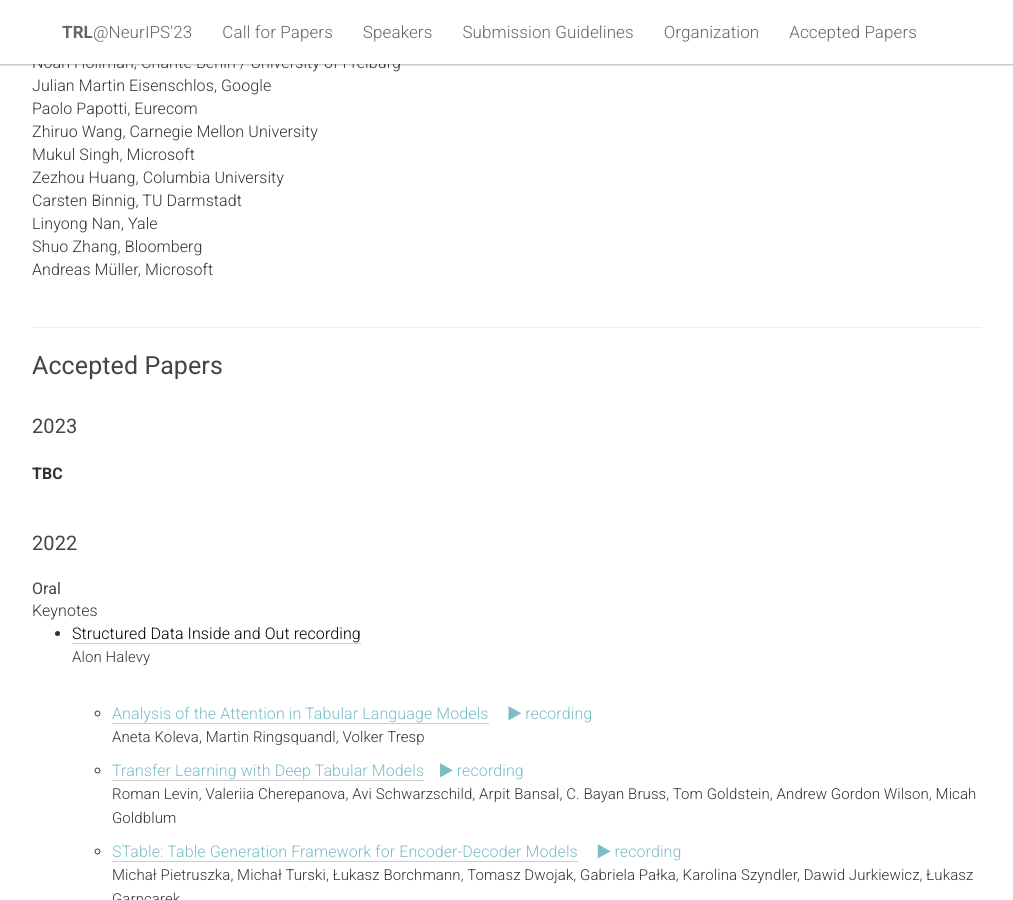
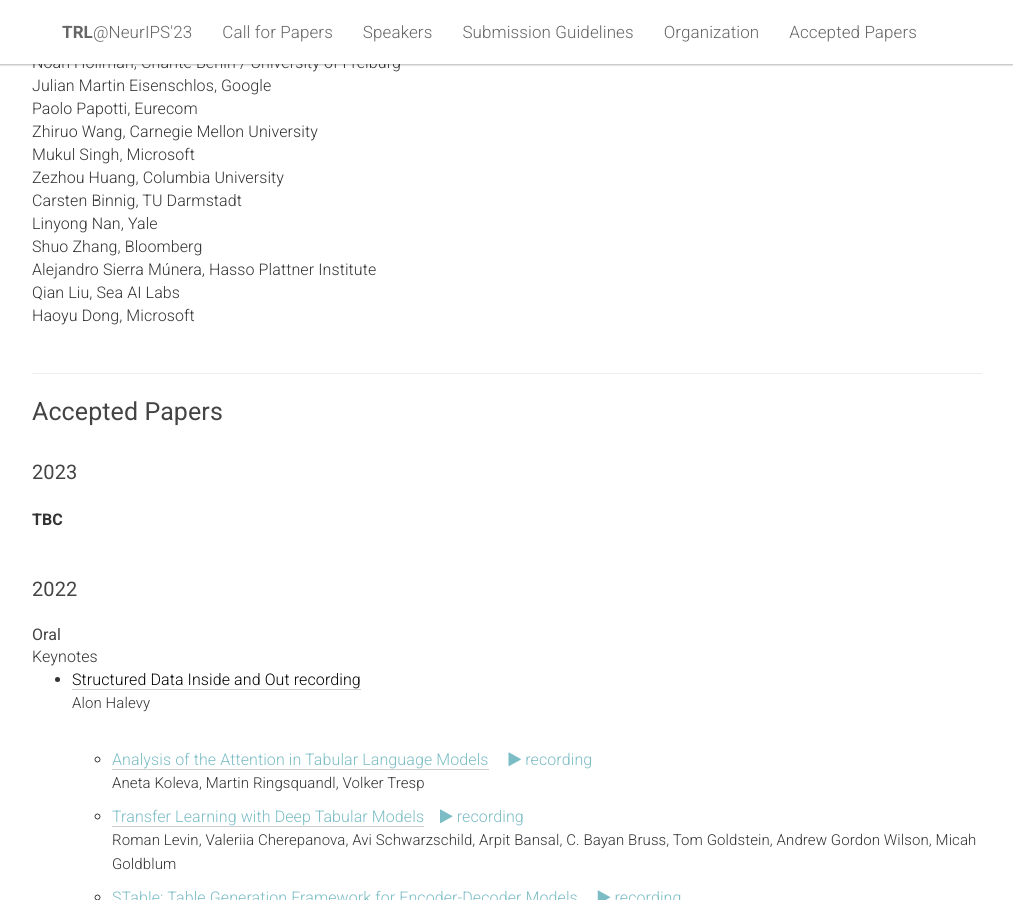
Before and after one commit to table-representation-learning/table-representation-learning.github.io, a Jekyll site: the page built from _pages/home.html, in a window 1280 px wide and 900 px high, scrolled down 4010 px. Shown: the whole window, without its empty margins (133-1146 px from the left). Built offline with Jekyll 4.4.1, drawn with Linux system fonts in a browser that asks for light colours.

Commit message:
Update PC

```diff
--- a/_pages/home.html
+++ b/_pages/home.html
@@ -675,7 +675,9 @@ acknowledgements: ""
         Carsten Binnig, TU Darmstadt<br>
         Linyong Nan, Yale<br>
         Shuo Zhang, Bloomberg<br>
-        Andreas Müller, Microsoft<br><br>
+        Alejandro Sierra Múnera, Hasso Plattner Institute<br>
+        Qian Liu, Sea AI Labs<br>
+        Haoyu Dong, Microsoft<br><br>
     </div>
 
 
```
